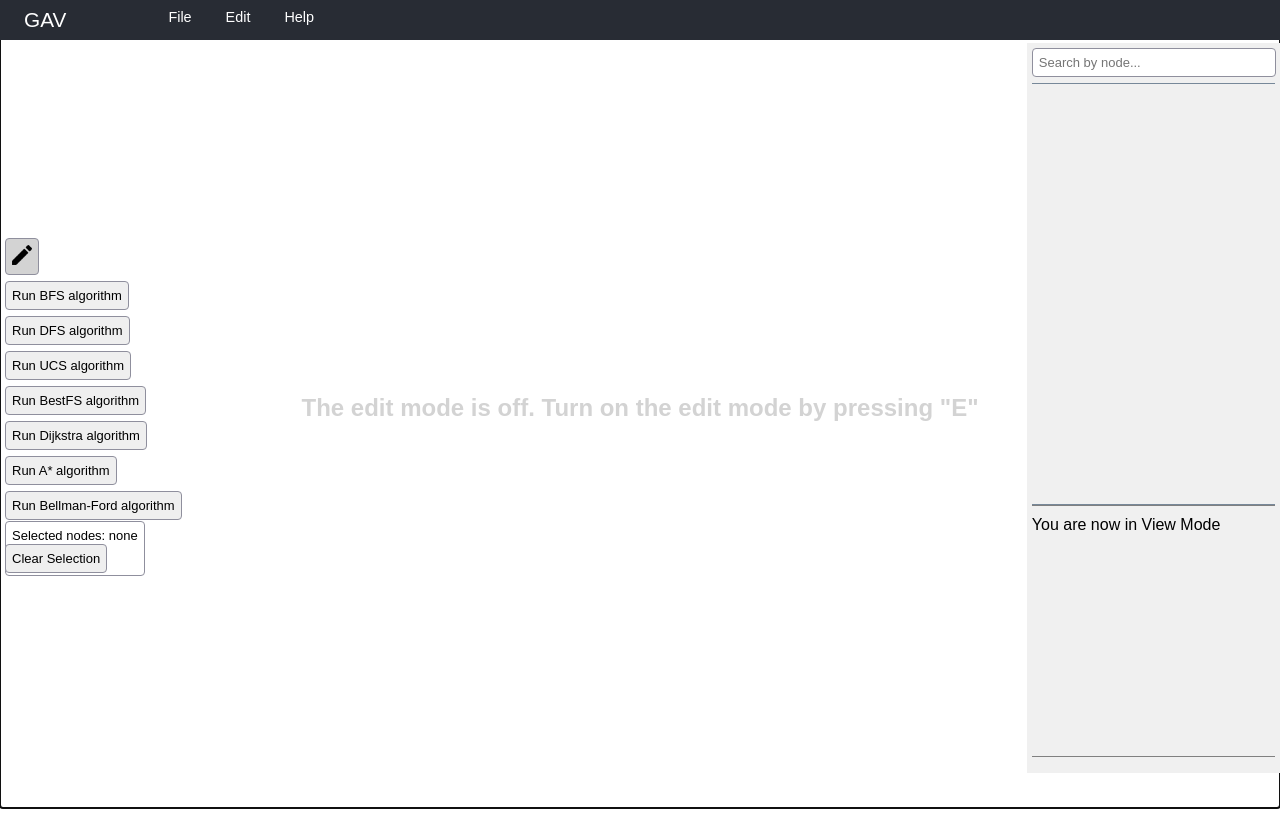
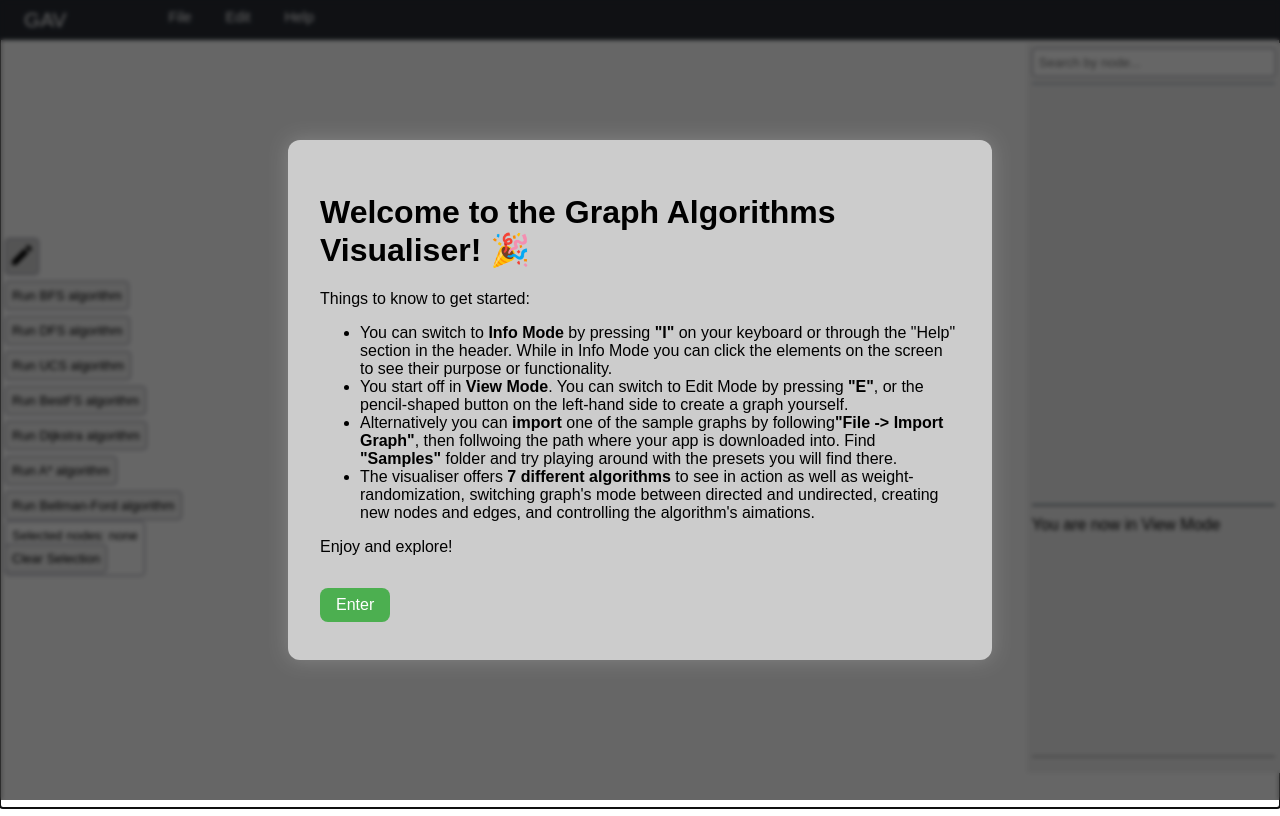
Before and after one commit to timtim40a/graph-algorithms-visualiser, a Next.js app: page / in a window 1280 px wide. Built offline with nearby package versions, Linux system fonts and the light colour scheme.

Commit message:
v.1.5.2 - Final Version

```diff
--- a/src/components/GraphCanvas.tsx
+++ b/src/components/GraphCanvas.tsx
@@ -32,6 +32,7 @@ import pseudocodes from '@/utilities/Pseudocodes'
 import InfoTooltip from './InfoTooltip'
 import { randomInt } from 'crypto'
 import EdgeWeightRandomizer from './EdgeWeightRandomizer'
+import WelcomeScreen from './WelcomeScreen'
 
 type GraphCanvasProps = {
   canvasHeight?: number
@@ -80,6 +81,7 @@ const GraphCanvas: React.FC<GraphCanvasProps> = ({
     isGraphCyclic,
     isGraphNegativeCyclic,
     isAnimationOn,
+    showWelcome,
     addNode,
     removeNode,
     alterNode,
@@ -95,6 +97,7 @@ const GraphCanvas: React.FC<GraphCanvasProps> = ({
     setIsGraphCyclic,
     setIsGraphNegativeCyclic,
     setIsAnimationOn,
+    setShowWelcome,
   } = useGraphStore()
   const [selectedNodes, setSelectedNodes] = useState<string[]>([])
   const [isCreatingEdge, setIsCreatingEdge] = useState<boolean>(false)
@@ -141,6 +144,10 @@ const GraphCanvas: React.FC<GraphCanvasProps> = ({
   const toggleDirectedGraph = (e: React.MouseEvent<HTMLButtonElement>) => {
     e.stopPropagation()
     setIsGraphDirected()
+  }
+
+  const handleCloseWelcome = () => {
+    setShowWelcome(false)
   }
 
   const handleNodeClick = (id: string) => {
@@ -211,6 +218,12 @@ const GraphCanvas: React.FC<GraphCanvasProps> = ({
     addEdge(id, sourceID, targetID, 1, directed, false)
   }
 
+  const maxWeight = (): number => {
+    const weights: number[] = []
+    edges.map((edge) => weights.push(edge.weight))
+    return Math.max(...weights)
+  }
+
   const handleHotkey = (e: React.KeyboardEvent<HTMLDivElement>) => {
     if (e.key === 'e') {
       setIsEditModeOn((prev) => !prev)
@@ -222,7 +235,10 @@ const GraphCanvas: React.FC<GraphCanvasProps> = ({
   }
 
   const getBfsPath = (startID: string) => {
-    if (!selectedNodes || selectedNodes.includes('none')) {
+    if (
+      !selectedNodes ||
+      (selectedNodes.includes('none') && selectedNodes.length === 1)
+    ) {
       setMessage(['Select a node first', 'warn'])
       return
     }
@@ -232,7 +248,10 @@ const GraphCanvas: React.FC<GraphCanvasProps> = ({
   }
 
   const getDfsPath = (startID: string) => {
-    if (!selectedNodes || selectedNodes.includes('none')) {
+    if (
+      !selectedNodes ||
+      (selectedNodes.includes('none') && selectedNodes.length === 1)
+    ) {
       setMessage(['Select a node first', 'warn'])
       return
     }
@@ -278,7 +297,10 @@ const GraphCanvas: React.FC<GraphCanvasProps> = ({
   }
 
   const getDijPath = (sourceID: string) => {
-    if (!selectedNodes || selectedNodes.includes('none')) {
+    if (
+      !selectedNodes ||
+      (selectedNodes.includes('none') && selectedNodes.length === 1)
+    ) {
       setMessage(['Select a node first', 'warn'])
       return
     }
@@ -317,7 +339,7 @@ const GraphCanvas: React.FC<GraphCanvasProps> = ({
       'log',
     ])
     setCurrentAlgorithm('a-star')
-    return aStarWithEuclidean(sourceID, targetID, nodes, adjList)
+    return aStarWithEuclidean(sourceID, targetID, nodes, maxWeight(), adjList)
   }
 
   const getBellmanFord = (sourceID: string, targetID: string) => {
@@ -531,40 +553,41 @@ const GraphCanvas: React.FC<GraphCanvasProps> = ({
     console.log(pseudocodes.get(currentAlgorithm))
   }, [currentAlgorithm])
 
+  useEffect(() => {
+    const hasVisited = localStorage.getItem('hasVisited')
+    if (!hasVisited) {
+      setShowWelcome(true)
+      localStorage.setItem('hasVisited', 'true')
+    }
+  }, [])
+
   const tenXtenGrid = (e: any) => {
     e.stopPropagation()
     for (let i = 0; i < 10; i += 1) {
       for (let j = 0; j < 10; j += 1) {
         const id = i > 0 ? 'n' + i + j : 'n' + j
-        const x = i * 70 + 400
-        const y = j * 60 + 30
+        const x = i * 60 + 400
+        const y = j * 60 + 60
         addNode(id, id.slice(1), x, y, () => handleNodeClick(id))
       }
     }
     setNodeCounter(100)
     for (let i = 0; i < 100; i += 1) {
       const sourceID = 'n' + i
-      if (i > 9) {
-        const targetID = 'n' + (i - 10)
+      if (i < 90) {
+        const targetID = 'n' + (i + 10)
         addEdge('e' + sourceID + targetID, sourceID, targetID, 1, false, false)
       }
-      /*if (i < 90) {
-        const targetID = 'n' + (i + 10)
-        addEdge('e' + sourceID + targetID, sourceID, targetID, 1, false, false)
-      }*/
-      if (i % 10 > 1) {
-        const targetID = 'n' + (i - 1)
+      if (i % 10 !== 9) {
+        const targetID = 'n' + (i + 1)
         addEdge('e' + sourceID + targetID, sourceID, targetID, 1, false, false)
       }
-      /*if (i % 10 < 9) {
-        const targetID = 'n' + (i + 1)
-        addEdge('e' + sourceID + targetID, sourceID, targetID, 1, false, false)
-      }*/
     }
   }
 
   return (
     <>
+      {showWelcome && <WelcomeScreen onClose={handleCloseWelcome} />}
       <div
         id="main"
         className="canvas"
--- a/src/components/Header.tsx
+++ b/src/components/Header.tsx
@@ -60,7 +60,12 @@ const useKeyListener = (callback: (iKeyPressed: boolean) => void) => {
 
 const Header: React.FC<HeaderProps> = ({ title }) => {
   const [openDropdown, setOpenDropdown] = useState<string | null>(null)
-  const { currentInfoTooltip, setCurrentInfoTooltip } = useGraphStore()
+  const {
+    currentInfoTooltip,
+    setCurrentInfoTooltip,
+    showWelcome,
+    setShowWelcome,
+  } = useGraphStore()
   const [isInfoOn, setIsInfoOn] = useState<boolean>(false)
 
   const toggleDropdown = (menu: string) => {
@@ -90,6 +95,10 @@ const Header: React.FC<HeaderProps> = ({ title }) => {
 
   const onInfoClick = () => {
     setIsInfoOn(!isInfoOn)
+  }
+
+  const handleOpenWelcome = () => {
+    setShowWelcome(true)
   }
 
   useEffect(() => {
@@ -170,6 +179,9 @@ const Header: React.FC<HeaderProps> = ({ title }) => {
                 <li>
                   <button onClick={onInfoClick}>Info...</button>
                 </li>
+                <li>
+                  <button onClick={handleOpenWelcome}>Welcome Screen</button>
+                </li>
               </ul>
             )}
           </li>
--- /dev/null
+++ b/src/components/WelcomeScreen.tsx
@@ -0,0 +1,60 @@
+import React, { useState } from 'react'
+import '../styles/WelcomeScreen.css'
+
+type Props = {
+  onClose: () => void
+}
+
+const WelcomeScreen: React.FC<Props> = ({ onClose }) => {
+  const [isClosing, setIsClosing] = useState(false)
+
+  const handleClose = () => {
+    setIsClosing(true)
+    setTimeout(() => {
+      onClose()
+    }, 300) // match this with your CSS transition duration
+  }
+
+  const welcomeClassName = 'welcome-screen' + (isClosing ? ' fade-out' : '')
+
+  return (
+    <div className={welcomeClassName}>
+      <div className="welcome-content">
+        <h1>Welcome to the Graph Algorithms Visualiser! 🎉</h1>
+        <p>
+          Things to know to get started:
+          <ul>
+            <li>
+              You can switch to <b>Info Mode</b> by pressing <b>"I"</b> on your
+              keyboard or through the "Help" section in the header. While in
+              Info Mode you can click the elements on the screen to see their
+              purpose or functionality.
+            </li>
+            <li>
+              You start off in <b>View Mode</b>. You can switch to Edit Mode by
+              pressing <b>"E"</b>, or the pencil-shaped button on the left-hand
+              side to create a graph yourself.
+            </li>
+            <li>
+              Alternatively you can <b>import</b> one of the sample graphs by
+              following
+              <b>"File -{'>'} Import Graph"</b>, then follwoing the path where
+              your app is downloaded into. Find <b>"Samples"</b> folder and try
+              playing around with the presets you will find there.
+            </li>
+            <li>
+              The visualiser offers <b>7 different algorithms</b> to see in
+              action as well as weight-randomization, switching graph's mode
+              between directed and undirected, creating new nodes and edges, and
+              controlling the algorithm's aimations.
+            </li>
+          </ul>
+          Enjoy and explore!
+        </p>
+        <button onClick={handleClose}>Enter</button>
+      </div>
+    </div>
+  )
+}
+
+export default WelcomeScreen
--- a/src/store/useGraphStore.ts
+++ b/src/store/useGraphStore.ts
@@ -38,6 +38,7 @@ type GraphState = {
     isGraphCyclic: boolean;
     isGraphNegativeCyclic: boolean;
     isAnimationOn: boolean;
+    showWelcome: boolean;
     addNode: (id: string,
               value: string,
               x: number,
@@ -63,6 +64,7 @@ type GraphState = {
     setIsGraphCyclic: (value: boolean) => void;
     setIsGraphNegativeCyclic: (value: boolean) => void;
     setIsAnimationOn: (value: boolean) => void;
+    setShowWelcome: (value: boolean) => void;
     clearNodes: () => void;
     clearEdges: () => void;
 }
@@ -76,6 +78,7 @@ const useGraphStore = create<GraphState>((set) => ({
     isGraphCyclic: false,
     isGraphNegativeCyclic: false,
     isAnimationOn: false,
+    showWelcome: false,
 
     addNode: (id, value, x, y, onClick) =>
       set((state) => ({
@@ -167,6 +170,9 @@ const useGraphStore = create<GraphState>((set) => ({
       setIsAnimationOn: (value: boolean) =>
         set((state) => ({isAnimationOn: value})),
 
+      setShowWelcome: (value: boolean) =>
+        set((state) => ({showWelcome: value})),
+
       clearNodes: () =>
         set((state) => ({nodes: []})),
 
--- /dev/null
+++ b/src/styles/WelcomeScreen.css
@@ -0,0 +1,48 @@
+.welcome-screen {
+    position: fixed;
+    top: 0;
+    left: 0;
+    width: 100vw;
+    height: 100vh;
+    background: rgba(0, 0, 0, 0.6);
+    /* dim backdrop */
+    backdrop-filter: blur(2px);
+    /* adds subtle blur */
+    display: flex;
+    align-items: center;
+    justify-content: center;
+    z-index: 9999;
+    /* super high to stay on top */
+    opacity: 1;
+    transition: opacity 0.3s ease, transform 0.3s ease;
+}
+
+.welcome-content {
+    text-align: left;
+    word-wrap: normal;
+    max-width: 50vw;
+    padding: 2rem;
+    background: #ccc;
+    border-radius: 12px;
+    box-shadow: 0 0 20px rgba(255, 255, 255, 0.2);
+    transform: scale(1);
+    transition: transform 0.3s ease;
+    font-family: Arial, Helvetica, sans-serif;
+}
+
+.welcome-screen.fade-out {
+    opacity: 0;
+    transform: scale(0.98);
+    pointer-events: none;
+}
+
+.welcome-content button {
+    margin-top: 1rem;
+    padding: 0.5rem 1rem;
+    font-size: 1rem;
+    border: none;
+    background: #4caf50;
+    color: white;
+    cursor: pointer;
+    border-radius: 8px;
+}
--- a/src/utilities/GraphAlgorithms.ts
+++ b/src/utilities/GraphAlgorithms.ts
@@ -231,6 +231,7 @@ export const aStarWithEuclidean = (
   startID: string,
   targetID: string,
   nodes: GraphNodeProps[],
+  maxWeight: number,
   adjacencyList: Map<string, { id: string; weight: number }[]>
 ): SearchOrder => {
   console.log("A* started...")
@@ -241,13 +242,16 @@ export const aStarWithEuclidean = (
   const edges: Map<[string, string],number>[] = [new Map()];
   const animationNodes: Map<string, number>[] = [new Map()];
   const nodeMap = new Map(nodes.map((node) => [node.id, node]));
+
   let i = 0;
-  adjacencyList.forEach((_, node) => {
+  adjacencyList.forEach((list, node) => {
     distances[i].set(node, Infinity);
     heuristics.set(node, euclideanDistance(nodeMap.get(node)!, nodeMap.get(targetID)!))
     animationNodes[i].set(node, 1)
-    previous.set(node, null);
+    previous.set(node, null)
   });
+
+  const maxEuD = Math.max(...Array.from(heuristics.values()))
 
   distances[i].set(startID, 0);
   priorityQueue.push({
@@ -282,9 +286,16 @@ export const aStarWithEuclidean = (
           id: neighbour.id,
           fScore:
             tentativeGScore + euD!,
+
+            //tentativeGScore/maxWeight + euD!/maxEuD
+            // OR
+            //tentativeGScore*maxEuD + euD!*maxWeight
+            // TO NORMALISE
         });
       }
     }
+    console.log(`maxEud: ${maxEuD}`)
+    console.log(`maxDist: ${maxWeight}`)
   }
 
   // Reconstruct path as nodes and edges
```
Also changed, not shown: src/components/GraphEdge.tsx (+11 -4 lines), 1 other file (tests, documents, lock files or other folders).
